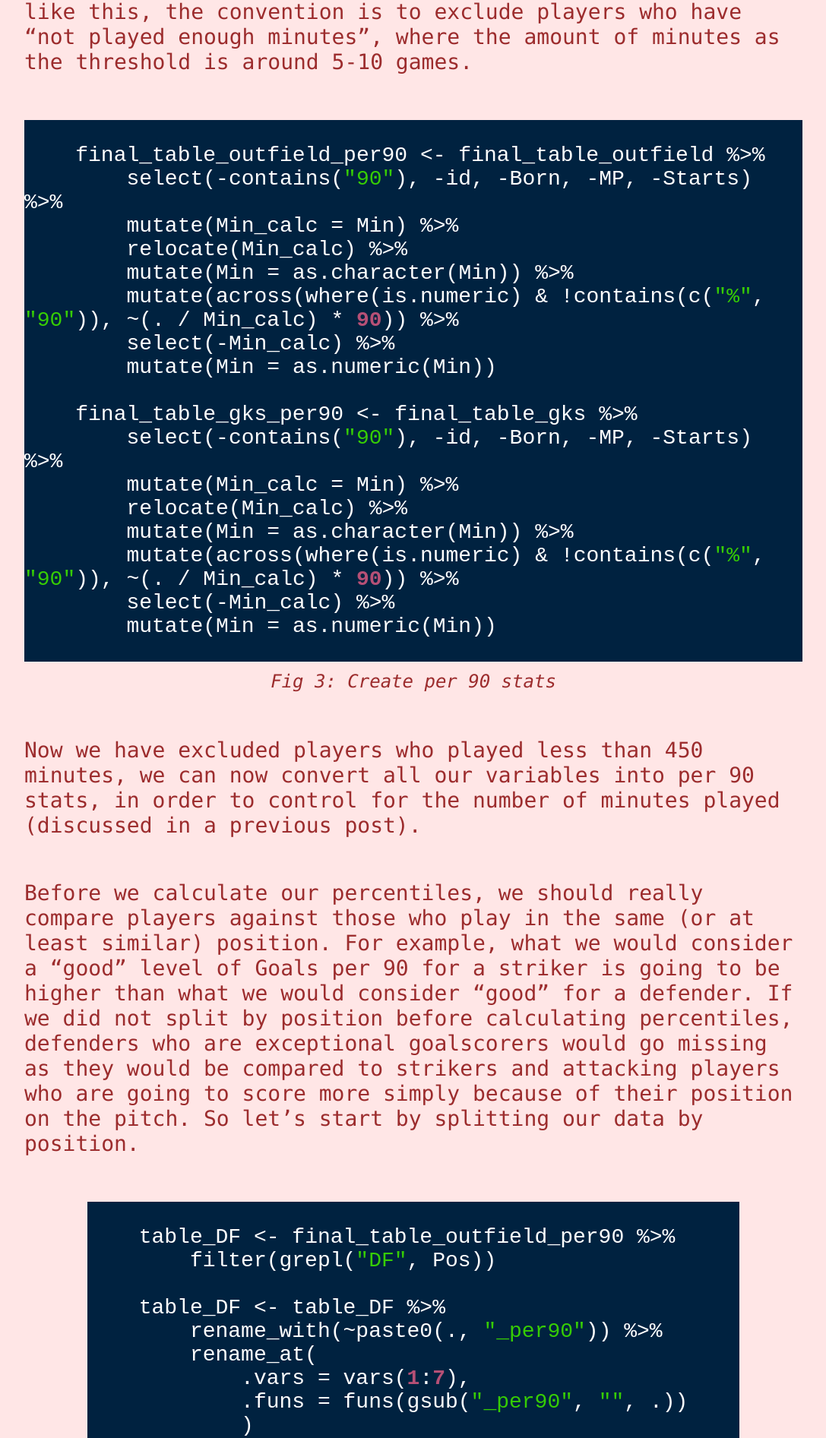
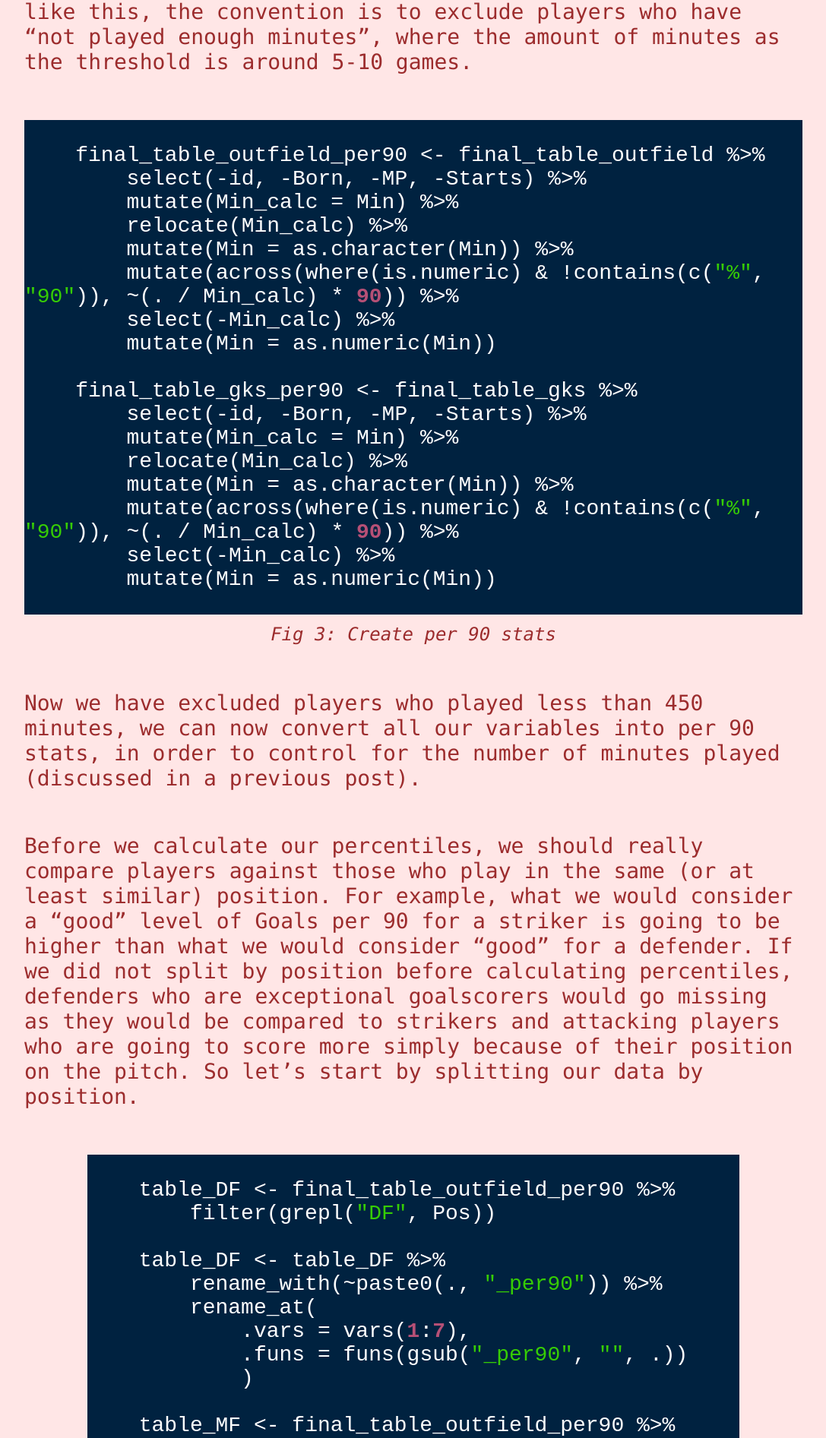
Before and after one commit to CharlieHomewood/website, a Jekyll site: the page built from _posts/projects/Making percentile radars/2023-08-05-project1-post4.md, in a window 1280 px wide. Shown: the part 2442-4335 px from the top of the page at 76% size, without its empty margins (96-1183 px from the left). Built offline with Jekyll 4.4.1, drawn with Linux system fonts in a browser that asks for light colours; some of the changed text lies outside the part shown.

Commit message:
06/11/2023 commit 3

```diff
--- a/_posts/projects/Making percentile radars/2023-08-05-project1-post4.md
+++ b/_posts/projects/Making percentile radars/2023-08-05-project1-post4.md
@@ -45,7 +45,7 @@ We start by filtering our those players who played less than 450 minutes. This i
 {% highlight r %}
 
     final_table_outfield_per90 <- final_table_outfield %>%
-        select(-contains("90"), -id, -Born, -MP, -Starts) %>%
+        select(-id, -Born, -MP, -Starts) %>%
         mutate(Min_calc = Min) %>%
         relocate(Min_calc) %>%
         mutate(Min = as.character(Min)) %>%
@@ -54,7 +54,7 @@ We start by filtering our those players who played less than 450 minutes. This i
         mutate(Min = as.numeric(Min))
 
     final_table_gks_per90 <- final_table_gks %>%
-        select(-contains("90"), -id, -Born, -MP, -Starts) %>%
+        select(-id, -Born, -MP, -Starts) %>%
         mutate(Min_calc = Min) %>%
         relocate(Min_calc) %>%
         mutate(Min = as.character(Min)) %>%
```
